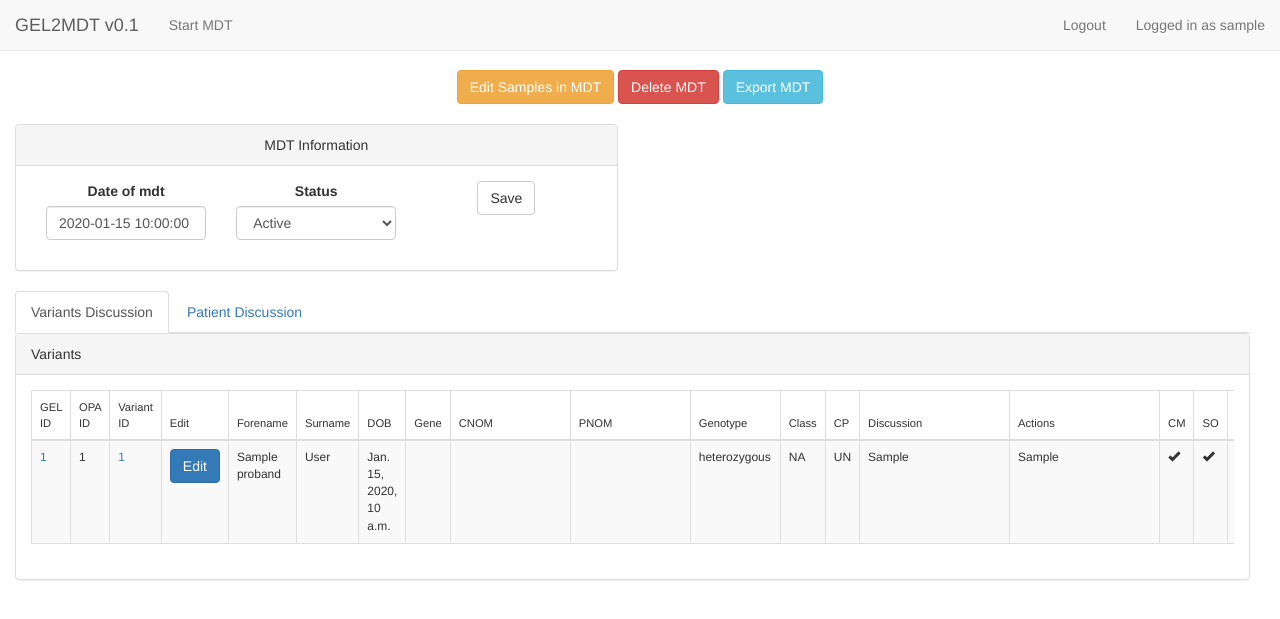
After one commit to NHS-NGS/GeL2MDT, a Django app: page /mdt_view/1 in a window 1280 px wide. The commit adds this page. Shown: the top 619 px of the page. Run offline with Django 3.2, Linux system fonts and the light colour scheme; a user stored in the database is signed in; tables that the repository leaves empty hold one stand-in row (values such as "Sample post"); some libraries are stand-ins or nearby versions.

Commit message:
added mdt view to front end

```diff
--- a/gelweb/gel2mdt/forms.py
+++ b/gelweb/gel2mdt/forms.py
@@ -1,7 +1,8 @@
 from django import forms
 from .models import *
 from django.contrib.auth.models import User
-
+from django.forms import HiddenInput, Textarea, CheckboxInput
+import time
 
 class UserForm(forms.ModelForm):
     """ User registration form
@@ -20,3 +21,38 @@ class ProbandForm(forms.ModelForm):
     class Meta:
         model = Proband
         fields = ['episode', 'outcome', 'comment', 'status', 'mdt_status', 'pilot_case', 'case_sent']
+
+
+class MdtForm(forms.ModelForm):
+
+    class Meta:
+        model = MDT
+        fields = ['date_of_mdt', 'status']
+
+class ProbandMDTForm(forms.ModelForm):
+    class Meta:
+        model = Proband
+        fields = ['discussion', 'action', 'id']
+        widgets = {
+            'id': HiddenInput(),
+            'discussion': Textarea(attrs={'rows': '3'}),
+            'action': Textarea(attrs={'rows': '3'}),
+        }
+
+class VariantMDTForm(forms.ModelForm):
+    class Meta:
+        model = ProbandVariant
+        fields = ('contribution_to_phenotype', 'change_med',
+                  'action', 'discussion', 'clinical_trial',
+                  'inform_reproductive_choice', 'surgical_option',
+                  'add_surveillance_for_relatives',
+                  'classification', 'id',)
+        widgets = {'id': HiddenInput(),
+                   'action': Textarea(attrs={'rows': 4, 'cols': 30}),
+                   'discussion': Textarea(attrs={'rows': 4, 'cols': 30}),
+                   'surgical_option': CheckboxInput(),
+                   'change_med': CheckboxInput(),
+                   'add_surveillance_for_relatives': CheckboxInput(),
+                   'clinical_trial': CheckboxInput(),
+                   'inform_reproductive_choice': CheckboxInput(),
+                   }
--- a/gelweb/gel2mdt/models.py
+++ b/gelweb/gel2mdt/models.py
@@ -549,8 +549,8 @@ class MDT(models.Model):
         db_table = 'MDT'
 
 class MDTReport(models.Model):
-    interpretation_report = models.OneToOneField(GELInterpretationReport, on_delete=models.CASCADE)
-    MDT = models.OneToOneField(MDT, on_delete=models.CASCADE)
+    interpretation_report = models.ForeignKey(GELInterpretationReport, on_delete=models.CASCADE)
+    MDT = models.ForeignKey(MDT, on_delete=models.CASCADE)
 
     class Meta:
         managed = True
--- a/gelweb/gel2mdt/static/js/custom.js
+++ b/gelweb/gel2mdt/static/js/custom.js
@@ -1,110 +1,40 @@
-// $(function () {
-//      $(".js-edit-mdt").click(function () {
-//       var btn = $(this);  // <-- HERE
-//       $.ajax({
-//         url: btn.attr("data-url"),  // <-- AND HERE
-//         type: 'get',
-//         dataType: 'json',
-//         beforeSend: function () {
-//           $("#modal-mdt").modal("show");
-//         },
-//         success: function (data) {
-//           $("#modal-mdt .modal-content").html(data.html_form);
-//         }
-//       });
-//     });
-//
-//     $("#modal-mdt").on("submit", ".js-save-mdt", function () {
-//     var form = $(this);
-//     $.ajax({
-//       url: form.attr("action"),
-//       data: form.serialize(),
-//       type: form.attr("method"),
-//       dataType: 'json',
-//       success: function (data) {
-//         if (data.form_is_valid) {
-//                 $("#mdt-table tbody").html(data.html_mdt_list);
-//                 $("#modal-mdt").modal("hide");  // <-- Close the modal
-//         }
-//         else {
-//           $("#modal-mdt .modal-content").html(data.html_form);
-//         }
-//       }
-//     });
-//     return false;
-//   });
-// });
+
 
 $(function () {
 
   /* Functions */
 
-  var loadForm = function () {
+  var variantloadForm = function () {
     var btn = $(this);
     $.ajax({
       url: btn.attr("data-url"),
       type: 'get',
       dataType: 'json',
       beforeSend: function () {
-        $("#modal-mdt .modal-content").html("");
-        $("#modal-mdt").modal("show");
+        $("#modal-variant-mdt .modal-content").html("");
+        $("#modal-variant-mdt").modal("show");
       },
       success: function (data) {
-        $("#modal-mdt .modal-content").html(data.html_form);
+        $("#modal-variant-mdt .modal-content").html(data.html_form);
       }
     });
   };
 
-   var variantloadForm = function () {
+
+   var probandloadForm = function () {
     var btn = $(this);
     $.ajax({
       url: btn.attr("data-url"),
       type: 'get',
       dataType: 'json',
       beforeSend: function () {
-        $("#modal-sample .modal-content").html("");
-        $("#modal-sample").modal("show");
+        $("#modal-proband-mdt .modal-content").html("");
+        $("#modal-proband-mdt").modal("show");
       },
       success: function (data) {
-        $("#modal-sample .modal-content").html(data.html_form);
+        $("#modal-proband-mdt .modal-content").html(data.html_form);
       }
     });
-  };
-
-   var sampleloadForm = function () {
-    var btn = $(this);
-    $.ajax({
-      url: btn.attr("data-url"),
-      type: 'get',
-      dataType: 'json',
-      beforeSend: function () {
-        $("#modal-novariant .modal-content").html("");
-        $("#modal-novariant").modal("show");
-      },
-      success: function (data) {
-        $("#modal-novariant .modal-content").html(data.html_form);
-      }
-    });
-  };
-
-  var saveForm = function () {
-    var form = $(this);
-    $.ajax({
-      url: form.attr("action"),
-      data: form.serialize(),
-      type: form.attr("method"),
-      dataType: 'json',
-      success: function (data) {
-        if (data.form_is_valid) {
-          $("#mdt-table tbody").html(data.html_mdt_list);
-          $("#modal-mdt").modal("hide");
-        }
-        else {
-          $("#modal-mdt .modal-content").html(data.html_form);
-        }
-      }
-    });
-    return false;
   };
 
   var variantsaveForm = function () {
@@ -116,18 +46,18 @@ $(function () {
       dataType: 'json',
       success: function (data) {
         if (data.form_is_valid) {
-          $("#samplevariant-table tbody").html(data.html_mdt_list);
-          $("#modal-sample").modal("hide");
+          $("#mdt-variant-table tbody").html(data.html_mdt_list);
+          $("#modal-variant-mdt").modal("hide");
         }
         else {
-          $("#modal-sample .modal-content").html(data.html_form);
+          $("#modal-variant-mdt .modal-content").html(data.html_form);
         }
       }
     });
     return false;
   };
 
-   var samplesaveForm = function () {
+   var probandsaveForm = function () {
     var form = $(this);
     $.ajax({
       url: form.attr("action"),
@@ -136,11 +66,11 @@ $(function () {
       dataType: 'json',
       success: function (data) {
         if (data.form_is_valid) {
-          $("#sample-table tbody").html(data.html_mdt_list);
-          $("#modal-novariant").modal("hide");
+          $("#mdt-proband-table tbody").html(data.html_mdt_list);
+          $("#modal-proband-mdt").modal("hide");
         }
         else {
-          $("#modal-novariant .modal-content").html(data.html_form);
+          $("#modal-proband-mdt .modal-content").html(data.html_form);
         }
       }
     });
@@ -148,12 +78,9 @@ $(function () {
   };
   /* Binding */
 
-  $("#mdt-table").on("click", ".js-edit-mdt", loadForm);
-  $("#modal-mdt").on("submit", ".js-save-mdt", saveForm);
+  $("#mdt-variant-table").on("click", ".js-edit-mdt-variant", variantloadForm);
+  $("#modal-variant-mdt").on("submit", ".js-save-mdt-variant", variantsaveForm);
 
-  $("#samplevariant-table").on("click", ".js-edit-variant", variantloadForm);
-  $("#modal-sample").on("submit", ".js-save-variant", variantsaveForm);
-
-  $("#sample-table").on("click", ".js-edit-sample", sampleloadForm);
-  $("#modal-novariant").on("submit", ".js-save-sample", samplesaveForm);
+  $("#mdt-proband-table").on("click", ".js-edit-mdt-proband", probandloadForm);
+  $("#modal-proband-mdt").on("submit", ".js-save-mdt-proband", probandsaveForm);
 });
--- /dev/null
+++ b/gelweb/gel2mdt/templates/gel2mdt/includes/mdt_proband_table.html
@@ -0,0 +1,23 @@
+{% for report in reports %}
+<tr>
+    <td><a href="/proband/{{report.ir_family.participant_family.proband.gel_id}}">{{report.ir_family.participant_family.proband.gel_id}}</a></td>
+    <td>{{report.ir_family.ir_family_id}}</td>
+    <td>{{report.ir_family.participant_family.proband.forename}}</td>
+    <td>{{report.ir_family.participant_family.proband.surname}}</td>
+    <td>{{report.ir_family.participant_family.proband.gmc}}</td>
+    <td style="word-wrap: break-word; min-width: 200px;max-width: 200px;">{{report.ir_family.participant_family.proband.discussion}}</td>
+    <td style="word-wrap: break-word; min-width: 200px;max-width: 200px;">{{report.ir_family.participant_family.proband.action}}</td>
+    <td>
+        {% if mdt_form.status.value != "C" %}
+        <p>
+        <button type="button" class="btn btn-primary js-edit-mdt-proband"
+                data-url="/edit_mdt_proband/{{report.ir_family.participant_family.proband.id}}">
+          Edit
+        </button>
+        </p>
+        {% else %}
+        <p></p>
+        {% endif %}
+    </td>
+</tr>
+{% endfor %}
--- /dev/null
+++ b/gelweb/gel2mdt/templates/gel2mdt/includes/mdt_variant_table.html
@@ -0,0 +1,60 @@
+
+
+{% for variant in variant_queryset %}
+
+    <tr>
+        <td><a href="/proband/{{variant.interpretation_report.ir_family.participant_family.proband.gel_id}}">{{variant.interpretation_report.ir_family.participant_family.proband.gel_id}}</td>
+        <td>{{variant.interpretation_report.ir_family.ir_family_id}}</td>
+        <td  ><a href="/variant_view/{{svariant.gel_variant_id}}">{{variant.variant.id}}</a></td>
+        <td>
+            {% if mdt_form.status.value != "C" %}
+            <button type="button" class="btn btn-primary js-edit-mdt-variant"
+                    data-url="/edit_mdt_variant/{{variant.pk}}">
+              Edit
+            </button>
+
+        {% endif %}
+        </td>
+        <td style="word-wrap: break-word; min-width: 50px;max-width: 50px;">{{variant.interpretation_report.ir_family.participant_family.proband.forename}}</td>
+        <td style="word-wrap: break-word; min-width: 50px;max-width: 50px;">{{variant.interpretation_report.ir_family.participant_family.proband.surname}}</td>
+        <td>{{variant.interpretation_report.ir_family.participant_family.proband.date_of_birth}}</td>
+        <td>{{variant.probandtranscriptvariant.transcript.gene.hgnc_name}}</td>
+        <td style="word-wrap: break-word; min-width: 120px;max-width: 120px;">{{variant.probandtranscriptvariant.transcript.transcriptvariant.hgvs_c}}</td>
+        <td style="word-wrap: break-word; min-width: 120px;max-width: 120px;">{{variant.probandtranscriptvariant.transcript.transcriptvariant.hgvs_p}}</td>
+        <td style="word-wrap: break-word; min-width: 90px;max-width: 90px;">{{variant.zygosity}}</td>
+        <td>{{variant.classification}}</td>
+        <td>{{variant.contribution_to_phenotype}}</td>
+        <td style="word-wrap: break-word; min-width: 150px;max-width: 150px;">{{variant.discussion}}</td>
+        <td style="word-wrap: break-word; min-width: 150px;max-width: 150px;">{{variant.action}}</td>
+        <td>{% if variant.change_med == True %}
+            <span class="glyphicon glyphicon-ok"></span>
+            {% else %}
+            <span class="glyphicon glyphicon-remove"></span>
+            {% endif %}
+        </td>
+        <td>{% if variant.surgical_option == True %}
+            <span class="glyphicon glyphicon-ok"></span>
+            {% else %}
+            <span class="glyphicon glyphicon-remove"></span>
+            {% endif %}
+        </td>
+        <td>{% if variant.add_surveillance_for_relatives == True %}
+            <span class="glyphicon glyphicon-ok"></span>
+            {% else %}
+            <span class="glyphicon glyphicon-remove"></span>
+            {% endif %}
+        </td>
+        <td>{% if variant.clinical_trial == True %}
+            <span class="glyphicon glyphicon-ok"></span>
+            {% else %}
+            <span class="glyphicon glyphicon-remove"></span>
+            {% endif %}
+        </td>
+        <td>{% if variant.inform_reproductive_choice == True %}
+            <span class="glyphicon glyphicon-ok"></span>
+            {% else %}
+            <span class="glyphicon glyphicon-remove"></span>
+            {% endif %}
+        </td>
+    </tr>
+{% endfor %}
--- a/gelweb/gel2mdt/templates/gel2mdt/index.html
+++ b/gelweb/gel2mdt/templates/gel2mdt/index.html
@@ -11,13 +11,13 @@
     <div class="col-lg-6">
         <div class="thumbnail">
             <a href="/cancer-main">
-                <img src="{% static 'figures/cancer.jpg' %}" alt="Cancer" style="width:100%"></a>
+                <img src="{% static 'figures/cancer.jpg' %}" alt="Cancer" style="width:100%; height: 300px"></a>
         </div>
     </div>
     <div class="col-lg-6">
         <div class="thumbnail">
             <a href="/rare-disease-main">
-                <img src="{% static 'figures/rare-diseases.jpg' %}" alt="Rare Disease" style="width:100%; height: 30%" ></a>
+                <img src="{% static 'figures/rare-diseases.jpg' %}" alt="Rare Disease" style="width:100%; height: 300px" ></a>
         </div>
     </div>
 </div>
--- a/gelweb/gel2mdt/templates/gel2mdt/mdt_ir_select.html
+++ b/gelweb/gel2mdt/templates/gel2mdt/mdt_ir_select.html
@@ -4,7 +4,7 @@
 
 {% block content %}
 <div style="text-align:center">
-    <h1>Select samples for MDT <form action="/mdt_view/{{ pk }}" role="form" method="post">
+    <h1>Select samples for MDT <form action="/mdt_view/{{ mdt_id }}" role="form" method="post">
         {% csrf_token %} {% bootstrap_button "Go to MDT" button_type="submit" button_class="btn-primary btn-primary" %}
     </form> </h1>
 </div>
--- /dev/null
+++ b/gelweb/gel2mdt/templates/gel2mdt/mdt_view2.html
@@ -0,0 +1,147 @@
+{% extends 'gel2mdt/base.html' %}
+{% load bootstrap3 %}
+{% load static %}
+{% block content %}
+{% load gel2mdt_extras %}
+
+{% block javascript %}
+  <script src="{% static 'js/custom.js' %}"></script>
+{% endblock %}
+
+<div style="text-align:center">
+    <form action="/edit_mdt/{{ mdt_id }}" role="form">
+        {% csrf_token %} {% bootstrap_button "Edit Samples in MDT" button_type="submit" button_class="btn-primary btn-warning" %}
+    </form>
+    <form action="/delete_mdt/{{ mdt_id }}" role="form" method="post" onclick="return confirm('Are you sure?')">
+        {% csrf_token %} {% bootstrap_button "Delete MDT" button_type="submit" button_class="btn-primary btn-danger" %}
+    </form>
+    <form action="/export_mdt/{{ mdt_id }}" role="form" method="post">
+        {% csrf_token %} {% bootstrap_button "Export MDT" button_type="submit" button_class="btn-primary btn-info" %}
+    </form>
+</div>
+
+<br>
+
+<div  class="container-fluid"   >
+     <form role="form" method="post" enctype="multipart/form-data">
+     {% csrf_token %}
+         <div class=row style="text-align:center">
+        <div class="col-md-6" style="text-align:center" >
+
+            <div class="panel panel-default">
+                <div class="panel-heading">MDT Information</div>
+                <div class="panel-body">
+
+                    <div class="col-md-4">
+                        {% bootstrap_field mdt_form.date_of_mdt %}
+                    </div>
+                    <div class="col-md-4">
+                        {% bootstrap_field mdt_form.status %}
+                    </div>
+                    <div class="col-md-4">
+                    <button type="submit" name="mdt_update" class="btn btn-default">Save</button>
+
+                </div>
+            </div>
+        </div>
+        </div>
+        </div>
+            </form>
+
+
+    <div class=row>
+        <div class="col-md-12">
+
+            <ul class="nav nav-tabs">
+                <li class="active"><a data-toggle="tab" href="#variant">Variants Discussion</a></li>
+                <li><a data-toggle="tab" href="#no-variant">Patient Discussion</a></li>
+            </ul>
+
+                <div class="tab-content">
+                    <div id="variant" class="tab-pane fade in active">
+                        <div class="panel panel-default" >
+                            <div class="panel-heading">Variants</div>
+                            <div class="panel-body">
+
+                                <div class="table-responsive">
+                                    <table width="100%" class="table table-striped table-bordered table-hover" id="mdt-variant-table">
+                                        <thead style='font-size: 70%'>
+                                            <tr>
+                                                <th>GEL ID</th>
+                                                <th>OPA ID</th>
+                                                <th>Variant ID</th>
+                                                <th>Edit</th>
+                                                <th>Forename</th>
+                                                <th>Surname</th>
+                                                <th>DOB</th>
+                                                <th>Gene</th>
+                                                <th>CNOM</th>
+                                                <th>PNOM</th>
+                                                <th>Genotype</th>
+                                                <th>Class</th>
+                                                <th>CP</th>
+                                                <th>Discussion</th>
+                                                <th>Actions </th>
+                                                <th>CM</th>
+                                                <th>SO</th>
+                                                <th>ASR</th>
+                                                <th>CT</th>
+                                                <th>IRC</th>
+                                            </tr>
+                                        </thead>
+                                        <tbody style='font-size: 75%'>
+                                            {% include 'gel2mdt/includes/mdt_variant_table.html' %}
+                                        </tbody>
+                                    </table>
+                                </div>
+
+                        </div>
+                            <div class="modal fade" id="modal-variant-mdt">
+                                    <div class="modal-dialog">
+                                      <div class="modal-content">
+                                      </div>
+                                    </div>
+                                </div>
+                    </div>
+                    </div>
+                    <div id="no-variant" class="tab-pane fade">
+                        <div class="panel panel-default">
+                            <div class="panel-heading">Patients</div>
+                            <div class="panel-body">
+                                <div class="table-responsive">
+                                    <table width="100%" class="table table-striped table-bordered table-hover" id="mdt-proband-table">
+                                        <thead>
+                                            <tr>
+                                                <th>GEL ID</th>
+                                                <th>CIP ID</th>
+                                                <th>Forename</th>
+                                                <th>Surname</th>
+                                                <th>GMC</th>
+                                                <th>Discussion</th>
+                                                <th>Action</th>
+                                                <th>Edit</th>
+                                            </tr>
+                                        </thead>
+                                        <tbody>
+                                            {% include 'gel2mdt/includes/mdt_proband_table.html' %}
+                                        </tbody>
+                                    </table>
+
+                                </div>
+                            </div>
+                            <div class="modal fade" id="modal-proband-mdt">
+                                    <div class="modal-dialog">
+                                      <div class="modal-content">
+                                      </div>
+                                    </div>
+                                </div>
+                        </div>
+
+                    </div>
+                </div>
+
+
+    </div>
+</div>
+</div>
+{% endblock %}
--- a/gelweb/gel2mdt/urls.py
+++ b/gelweb/gel2mdt/urls.py
@@ -13,7 +13,11 @@ urlpatterns = [
 
     path('start_mdt/', views.start_mdt_view, name='start-mdt'),
     path('edit_mdt/<int:mdt_id>', views.edit_mdt, name='edit-mdt'),
+    path('mdt_view/<int:mdt_id>', views.mdt_view, name='mdt-view'),
 
     path('add_ir_to_mdt/<int:mdt_id>/<int:irreport_id>', views.add_ir_to_mdt, name='add-ir-to-mdt'),
     path('remove_ir_from_mdt/<int:mdt_id>/<int:irreport_id>', views.remove_ir_from_mdt, name='remove-ir-from-mdt'),
+
+    path('edit_mdt_variant/<int:pv_id>', views.edit_mdt_variant, name='edit-mdt-variant'),
+    path('edit_mdt_proband/<int:proband_id>', views.edit_mdt_proband, name='edit-mdt-proband'),
 ]
--- a/gelweb/gel2mdt/views.py
+++ b/gelweb/gel2mdt/views.py
@@ -5,11 +5,9 @@ from django.http import HttpResponseRedirect
 from django.contrib.auth.decorators import login_required
 from django.contrib import messages
 from django.db import IntegrityError
-from .for_me_testing import create_dummy_sample
-from django.forms import modelformset_factory
-from .database_utils import multiple_case_adder
-from django.db.models import Max
 from datetime import datetime
+from django.template.loader import render_to_string
+from django.http import JsonResponse
 
 # Create your views here.
 def register(request):
@@ -150,7 +148,6 @@ def edit_mdt(request, mdt_id):
     # somehow need a list of samples to check whether they are in MDT
     mdt_instance = MDT.objects.get(id=mdt_id)
     reports_in_mdt = MDTReport.objects.filter(MDT=mdt_instance).values_list('interpretation_report', flat=True)
-    print(reports_in_mdt)
     report_list = []
     for gel_ir in gel_ir_queryset:
         if hasattr(gel_ir.ir_family.participant_family, 'proband'):
@@ -191,3 +188,105 @@ def remove_ir_from_mdt(request, mdt_id, irreport_id):
 
         MDTReport.objects.filter(MDT=mdt_instance, interpretation_report=report_instance).delete()
         return HttpResponseRedirect('/edit_mdt/{}'.format(mdt_id))
+
+
+@login_required
+def mdt_view(request, mdt_id):
+    """
+    :param request:
+    :param mdt_id: MDT ID
+    :return: Main MDT page
+    """
+    mdt_instance = MDT.objects.get(id=mdt_id)
+    report_list = MDTReport.objects.filter(MDT=mdt_instance).values_list('interpretation_report', flat=True)
+    reports = GELInterpretationReport.objects.filter(id__in=report_list)
+
+    variant_queryset = ProbandVariant.objects.filter(interpretation_report__in=report_list)
+
+    mdt_form = MdtForm(instance=mdt_instance)
+
+    if request.method == 'POST':
+        mdt_form = MdtForm(request.POST, instance=mdt_instance)
+
+        if mdt_form.is_valid():
+            mdt_form.save()
+            messages.add_message(request, 25, 'MDT Updated')
+
+        return HttpResponseRedirect('/mdt_view/{}'.format(mdt_id))
+    request.session['mdt_id'] = mdt_id
+    return render(request, 'gel2mdt/mdt_view2.html', {'variant_queryset': variant_queryset,
+                                                     'reports': reports,
+                                                     'mdt_form': mdt_form,
+                                                     'mdt_id': mdt_id})
+
+
+@login_required
+def edit_mdt_variant(request, pv_id):
+    """
+    :param request:
+    :param pv_id: Proband Variant ID
+    :return: Edits the proband variants in the MDT
+    """
+    data = {}
+    proband_variant = ProbandVariant.objects.get(id=pv_id)
+    mdt_id = request.session.get('mdt_id')
+    if request.method == 'POST':
+        modal_form = VariantMDTForm(request.POST, instance=proband_variant)
+        if modal_form.is_valid():
+            modal_form.save()
+            data['form_is_valid'] = True
+
+            report_list = MDTReport.objects.filter(MDT=mdt_id).values_list('interpretation_report', flat=True)
+
+            variant_queryset = ProbandVariant.objects.filter(interpretation_report__in=report_list)
+
+            data['html_mdt_list'] = render_to_string('gel2mdt/includes/mdt_variant_table.html', {
+                'variant_queryset': variant_queryset,
+            })
+        else:
+            data['form_is_valid'] = False
+    else:
+        modal_form = VariantMDTForm(instance=proband_variant)
+    context = {'modal_form': modal_form, 'pv_id': pv_id}
+    html_form = render_to_string('gel2mdt/modals/mdt_variant_form.html',
+                                 context,
+                                 request=request,
+                                 )
+    data['html_form'] = html_form
+    return JsonResponse(data)
+
+
+@login_required
+def edit_mdt_proband(request, proband_id):
+    """
+    :param request:
+    :param pk: Sample ID
+    :return: Edits the proband discussion and actions in the MDT
+    """
+    data = {}
+    proband = Proband.objects.get(id=proband_id)
+    if request.method == 'POST':
+        proband_form = ProbandMDTForm(request.POST, instance=proband)
+        mdt_id = request.session.get('mdt_id')
+        if proband_form.is_valid():
+            proband_form.save()
+            data['form_is_valid'] = True
+
+            report_list = MDTReport.objects.filter(MDT=mdt_id).values_list('interpretation_report', flat=True)
+            reports = GELInterpretationReport.objects.filter(id__in=report_list)
+
+            data['html_mdt_list'] = render_to_string('gel2mdt/includes/mdt_proband_table.html', {
+                'reports': reports
+            })
+        else:
+            data['form_is_valid'] = False
+    else:
+        proband_form = ProbandMDTForm(instance=proband)
+
+    context = {'proband_form': proband_form, 'proband_id': proband_id}
+    html_form = render_to_string('gel2mdt/modals/mdt_proband_form.html',
+                                 context,
+                                 request=request,
+                                 )
+    data['html_form'] = html_form
+    return JsonResponse(data)
```
Also changed, not shown: gelweb/gel2mdt/templates/gel2mdt/modals/mdt_proband_form.html (added, +19 -0 lines), gelweb/gel2mdt/templates/gel2mdt/modals/mdt_variant_form.html (added, +29 -0 lines), gelweb/gel2mdt/templatetags/gel2mdt_extras.py (added, +7 -0 lines).
